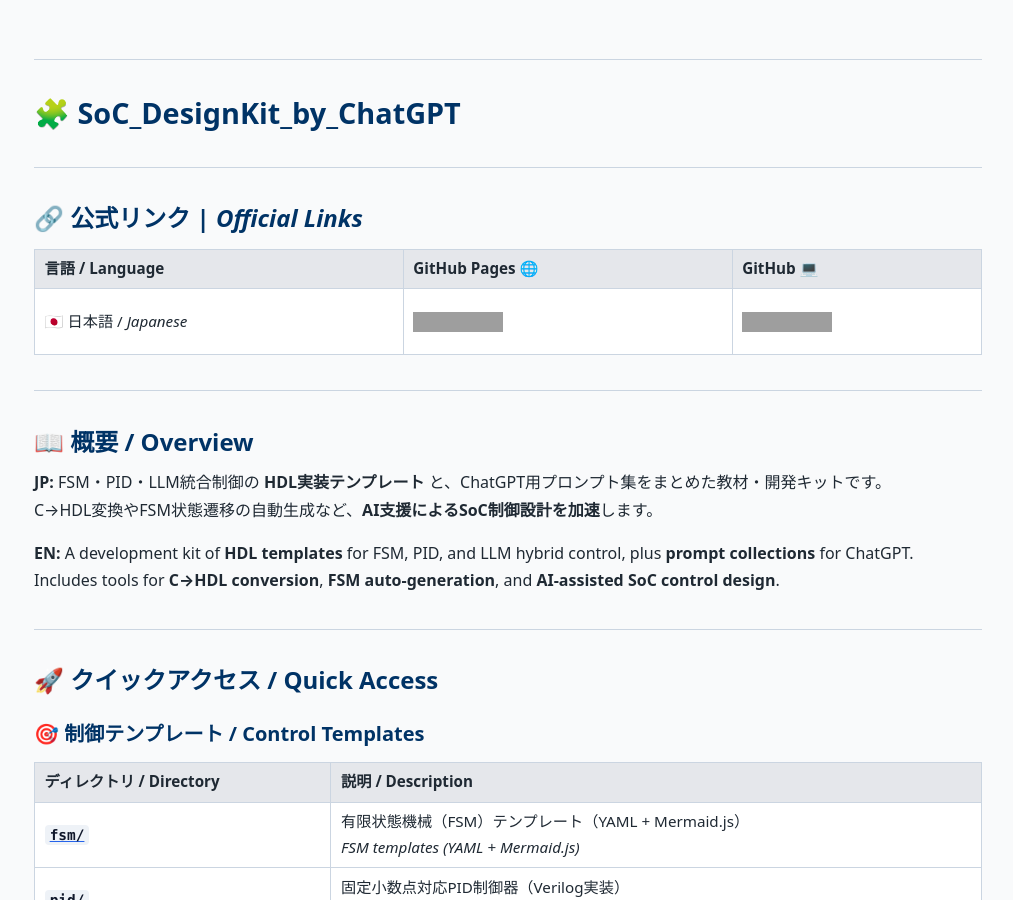
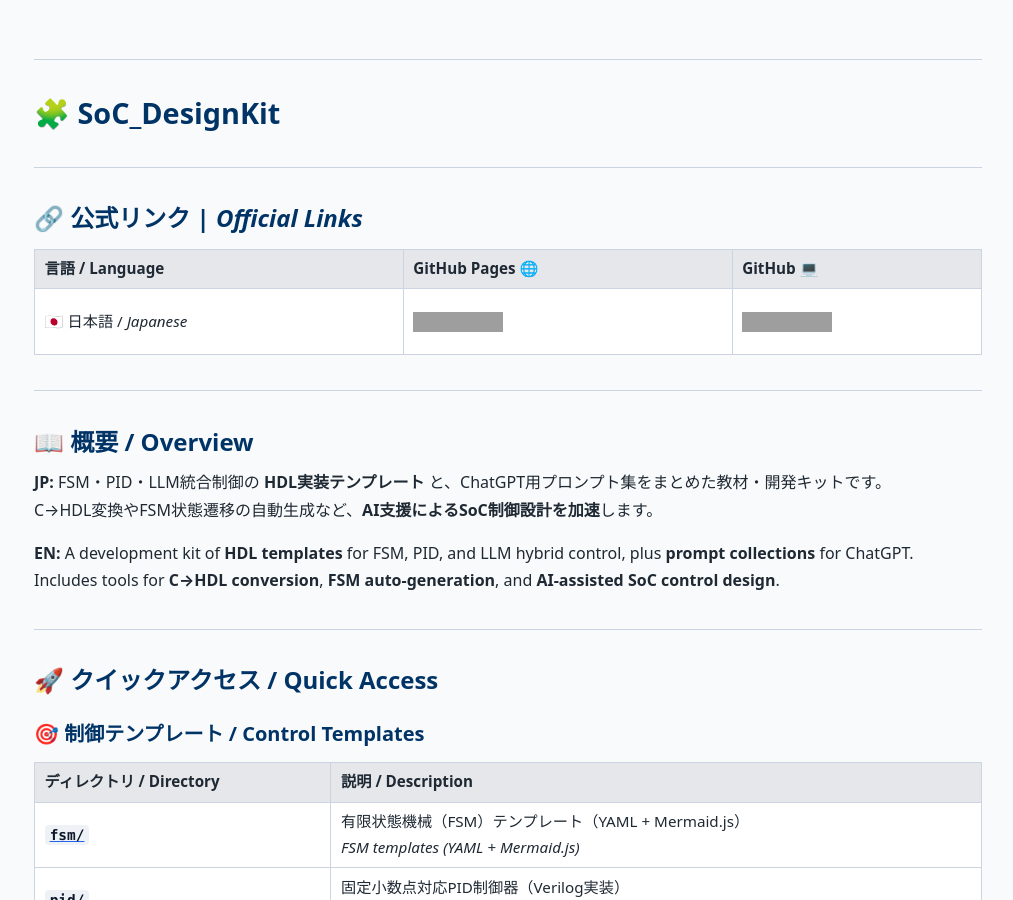
Before and after one commit to Samizo-AITL/EduController, a Jekyll site: the page built from SoC_DesignKit_by_ChatGPT/index.md, in a window 1280 px wide and 900 px high. Shown: the whole window, without its empty margins (96-1109 px from the left). Built offline with Jekyll 4.4.1, drawn with Linux system fonts in a browser that asks for light colours; grey boxes are pictures that could not be loaded.

Commit message:
Update index.md

```diff
--- a/SoC_DesignKit_by_ChatGPT/index.md
+++ b/SoC_DesignKit_by_ChatGPT/index.md
@@ -1,12 +1,12 @@
 ---
 layout: clean
-title: SoC_DesignKit_by_ChatGPT
+title: SoC_DesignKit
 permalink: /SoC_DesignKit_by_ChatGPT/
 ---
 
 ---
 
-# 🧩 **SoC_DesignKit_by_ChatGPT**
+# 🧩 **SoC_DesignKit**
 
 ---
 
```
